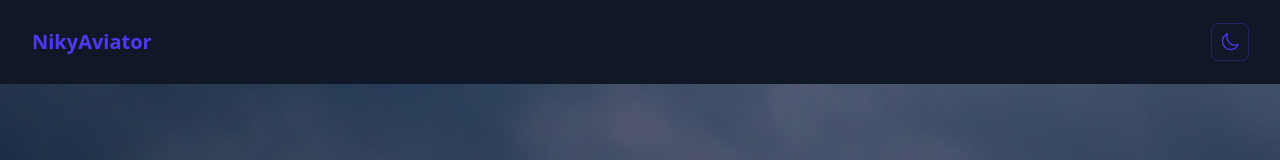
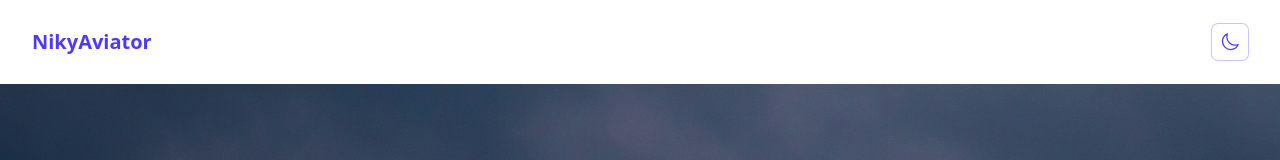
Before and after one commit to NikyAviator/nikolai-kocev-v2, a React (Vite) app in the folder frontend/: page / in a window 1280 px wide. Shown: the top 160 px of the page. Built offline with nearby package versions, Linux system fonts and the light colour scheme.

Commit message:
mv css rules from components to styles.css dark/white mode

```diff
--- a/frontend/src/App.jsx
+++ b/frontend/src/App.jsx
@@ -10,7 +10,8 @@ import './styles.css';
 function App() {
   return (
     <BrowserRouter>
-      <div className="flex min-h-screen flex-col">
+
+        <div className="flex min-h-screen flex-col bg-white dark:bg-gray-900">
         <Header />
 
         <main className="relative flex-grow">
--- a/frontend/src/Components/Header.jsx
+++ b/frontend/src/Components/Header.jsx
@@ -20,7 +20,7 @@ export default function Header() {
   const closeMobile = useCallback(() => setMobileOpen(false), []);
 
   return (
-    <header className="bg-gray-900">
+    <header >
       <nav
         aria-label="Global"
         className="flex items-center justify-between p-6 lg:px-8"
--- a/frontend/src/Pages/AuthPage.jsx
+++ b/frontend/src/Pages/AuthPage.jsx
@@ -5,7 +5,7 @@ export default function AuthPage({ mode = 'signin' }) {
   const isSignUp = mode === 'signup';
 
   return (
-    <div className="h-full bg-white dark:bg-gray-900">
+    <div className="h-full">
       <div className="flex min-h-full flex-col justify-center px-6 py-12 lg:px-8">
         {/* Logo + heading */}
         <div className="sm:mx-auto sm:w-full sm:max-w-sm">
--- a/frontend/src/styles.css
+++ b/frontend/src/styles.css
@@ -1,21 +1,35 @@
-/* @import url('https://fonts.googleapis.com/css2?family=Lobster&display=swap');
-
-.lobster-regular {
-  font-family: 'Lobster', 'sans-serif';
-  font-weight: 400;
-  font-style: normal;
-} */
-
-/* @theme {
-  --font-lobster: 'Lobster', 'sans-serif';
-  } */
-
 @import 'tailwindcss';
 
-@layer components {
-  .btn-contact {
-    @apply mt-8 space-y-0 rounded-xl border border-gray-200 bg-black/40 p-6 text-white backdrop-blur-md hover:bg-black/20;
+/* 2) Your global light/dark defaults */
+@layer base {
+  html, body {
+    /* default to white bg / dark to gray-900 bg */
+    @apply bg-white dark:bg-gray-900
+           text-gray-900 dark:text-gray-100;
+  }
+
+  a {
+    /* all links auto-invert */
+    @apply text-indigo-600 dark:text-indigo-400;
+  }
+
+  input, textarea, button {
+    /* consistent form control backgrounds & placeholders */
+    @apply bg-white dark:bg-white/5
+           placeholder-gray-400 dark:placeholder-gray-500;
   }
 }
 
+/* 3) Your custom components */
+@layer components {
+  .btn-contact {
+    @apply mt-8 space-y-0 rounded-xl
+           border border-gray-200
+           bg-black/40 p-6 text-white
+           backdrop-blur-md
+           hover:bg-black/20;
+  }
+}
+
+/* 4) Your custom dark variant (if you still need it) */
 @custom-variant dark (&:where(.dark, .dark *));
```
Also changed, not shown: 1 other file (tests, documents, lock files or other folders).
